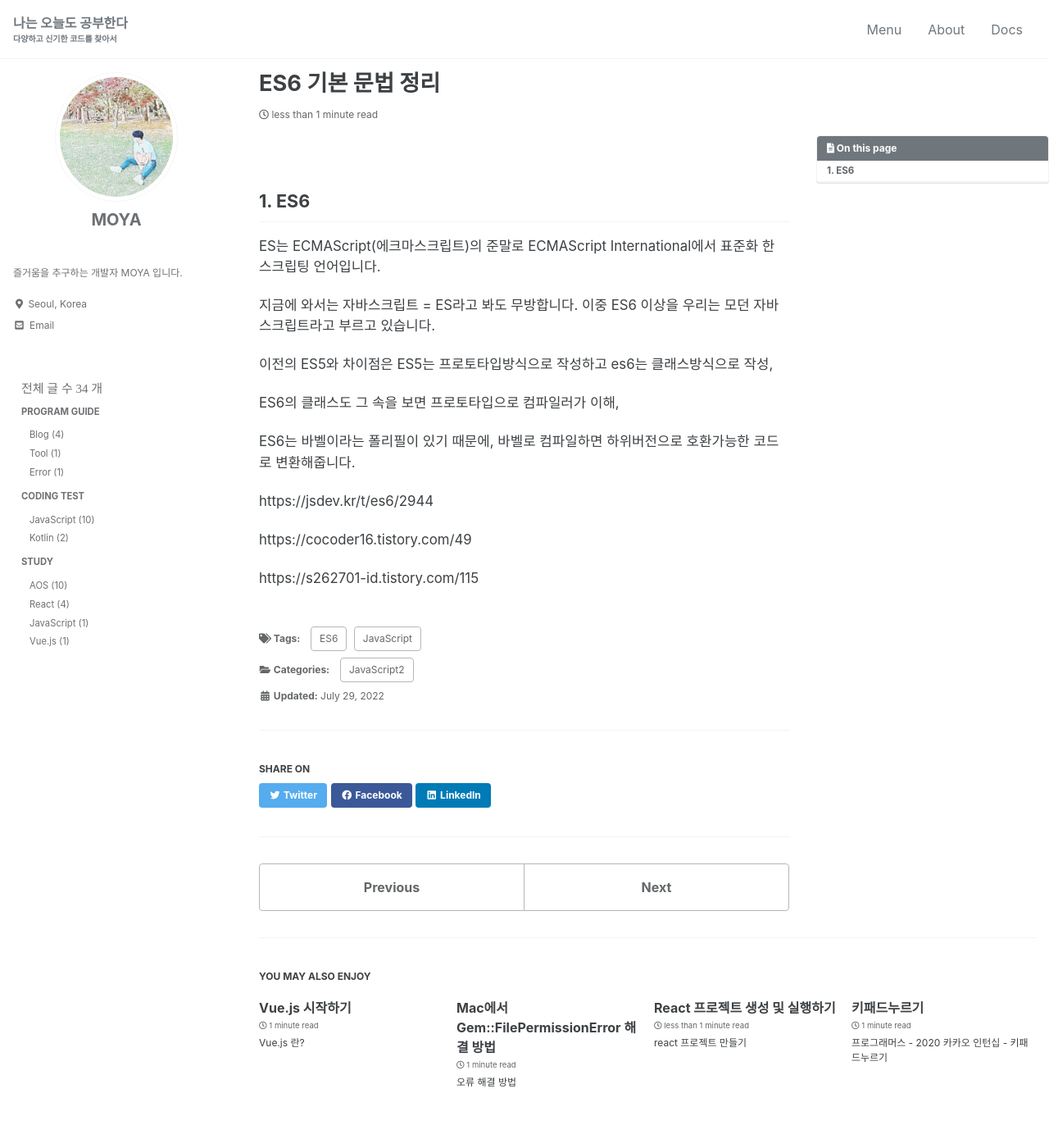
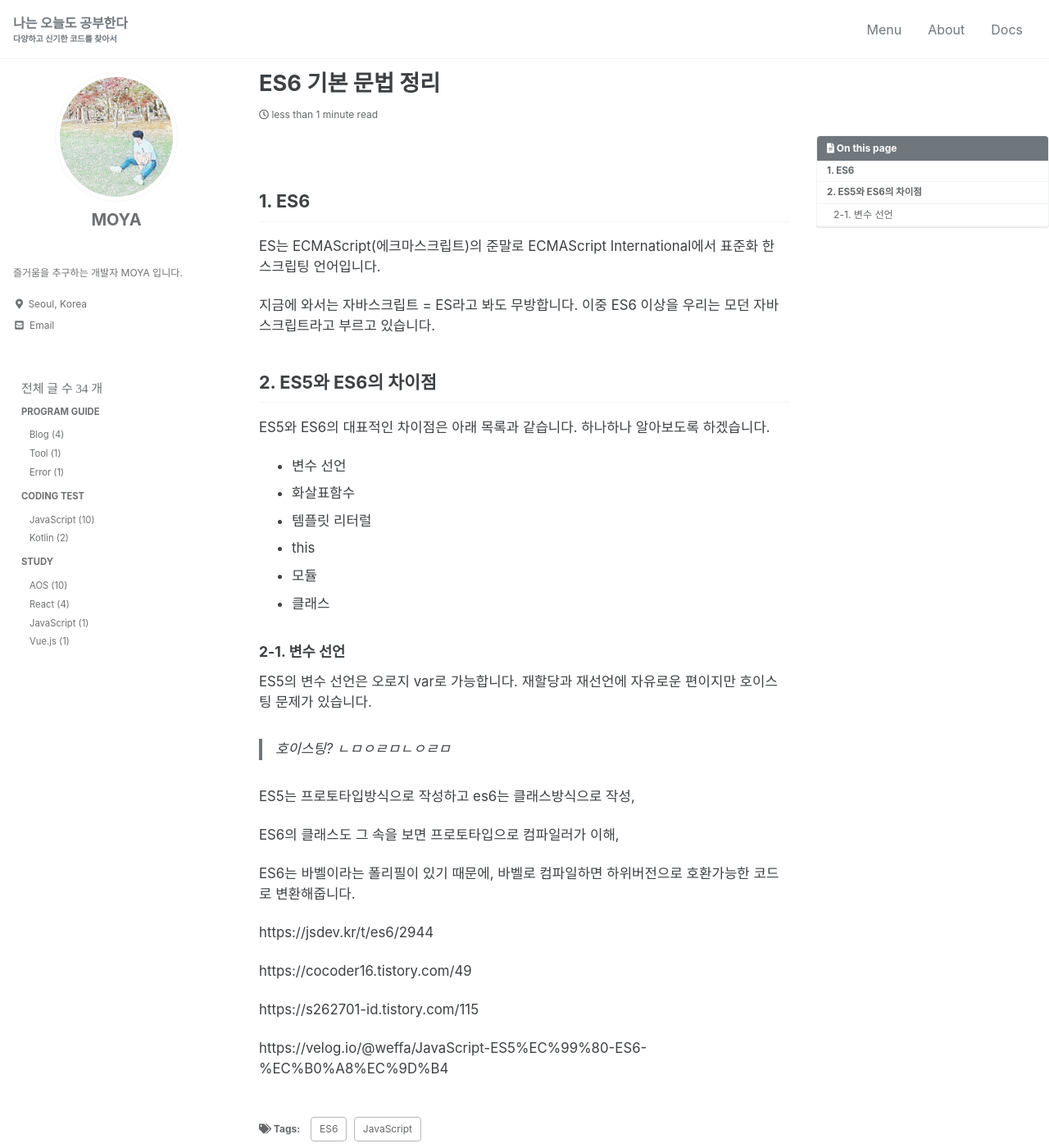
Before and after one commit to kdc7140/kdc7140.github.io, a Jekyll site: the page built from _posts/study/2022-07-29-javaScript.md, in a window 1280 px wide and 1400 px high. Shown: the whole window at 82% size. Built offline with Jekyll 4.4.1, drawn with Linux system fonts in a browser that asks for light colours; cached includes are drawn as plain includes; some web fonts are replaced.

Commit message:
ES6 arrangement

```diff
--- a/_posts/study/2022-07-29-javaScript.md
+++ b/_posts/study/2022-07-29-javaScript.md
@@ -21,7 +21,28 @@
 
 지금에 와서는 자바스크립트 = ES라고 봐도 무방합니다. 이중 ES6 이상을 우리는 모던 자바스크립트라고 부르고 있습니다.
 
-이전의 ES5와 차이점은 ES5는 프로토타입방식으로 작성하고 es6는 클래스방식으로 작성,
+
+
+## 2. ES5와 ES6의 차이점
+
+ES5와 ES6의 대표적인 차이점은 아래 목록과 같습니다. 하나하나 알아보도록 하겠습니다.
+
+ * 변수 선언
+ * 화살표함수
+ * 템플릿 리터럴
+ * this
+ * 모듈
+ * 클래스
+
+
+#### 2-1. 변수 선언
+
+ES5의 변수 선언은 오로지 var로 가능합니다. 재할당과 재선언에 자유로운 편이지만 호이스팅 문제가 있습니다.
+
+ >  호이스팅?
+ ㄴㅁㅇㄹㅁㄴㅇㄹㅁ
+
+ES5는 프로토타입방식으로 작성하고 es6는 클래스방식으로 작성,
 
 ES6의 클래스도 그 속을 보면 프로토타입으로 컴파일러가 이해,
 
@@ -34,3 +55,5 @@
 https://cocoder16.tistory.com/49
 
 https://s262701-id.tistory.com/115
+
+https://velog.io/@weffa/JavaScript-ES5%EC%99%80-ES6-%EC%B0%A8%EC%9D%B4
```
